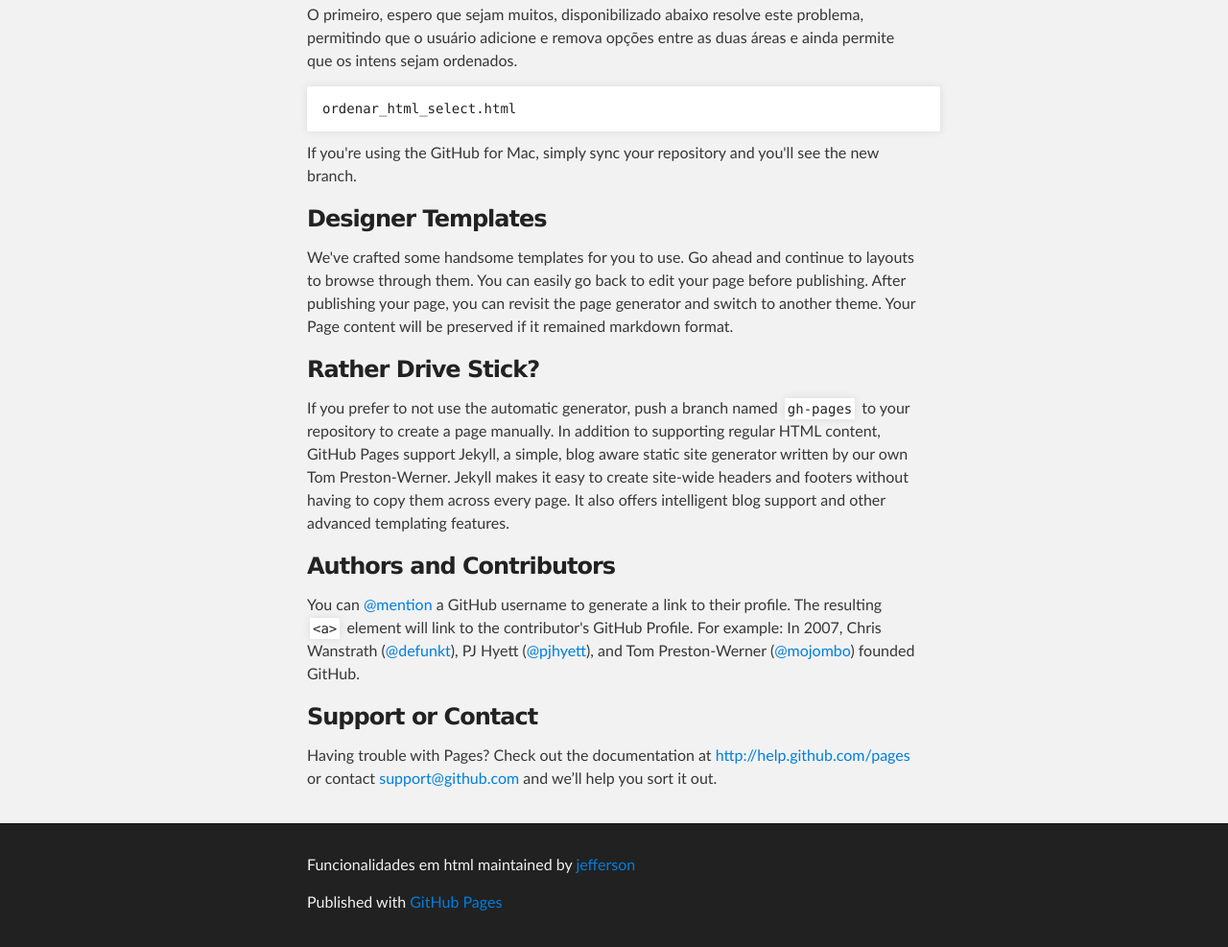
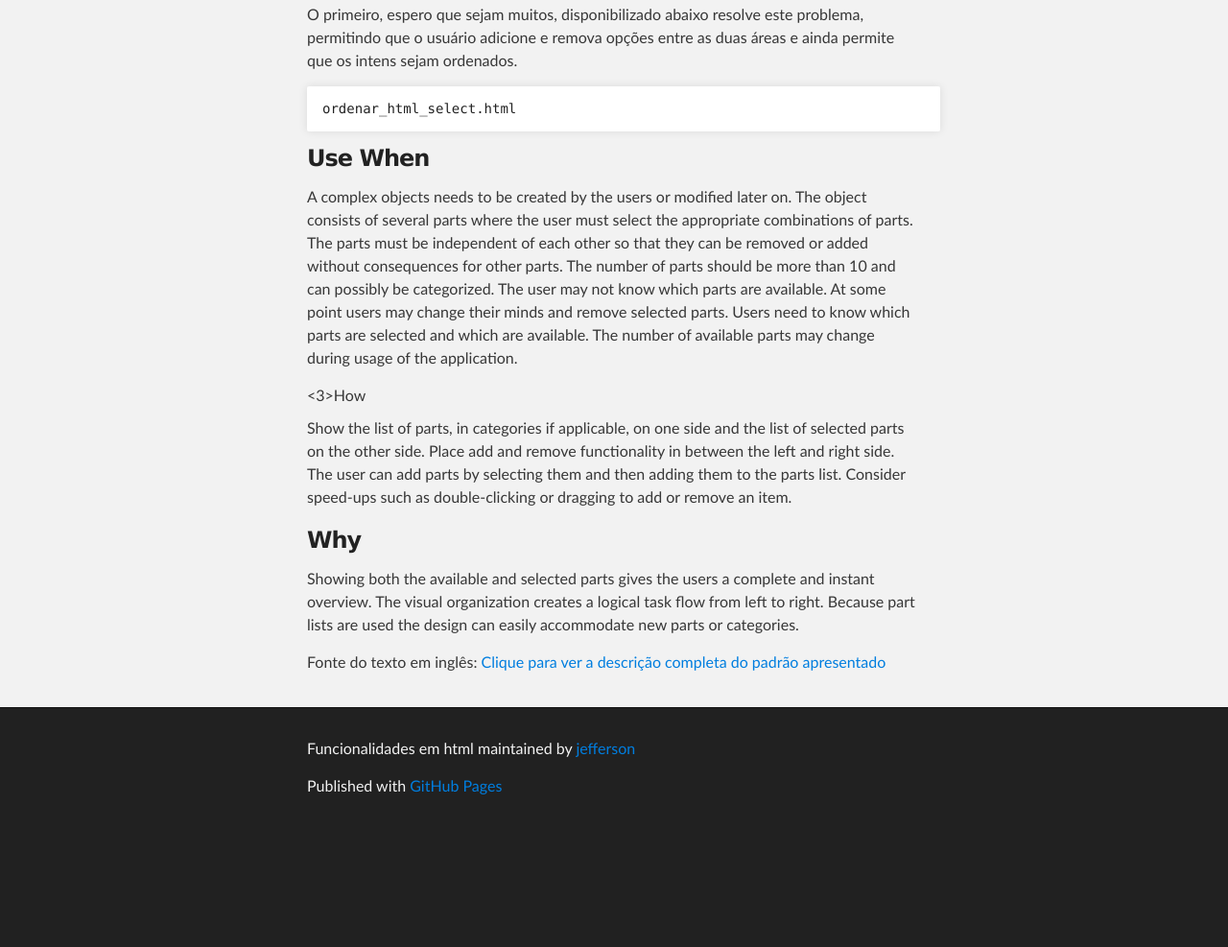
Before and after one commit to jefferson/funcionalidades_em_html, a plain HTML site: page index.html in a window 1280 px wide. Shown: the part 426-1413 px from the top of the page at 96% size. After the commit the page ends 1292 px from the top, so only its background shows below. Drawn offline with Linux system fonts and the light colour scheme.

Commit message:
descrevendo o problema referenciando o autor

```diff
--- a/index.html
+++ b/index.html
@@ -37,24 +37,19 @@
               O primeiro, espero que sejam muitos, disponibilizado abaixo resolve este problema, permitindo que o usuário adicione e remova opções entre as duas áreas e ainda permite que os intens sejam ordenados.
           </p>
 <pre><code>ordenar_html_select.html</code></pre>
-
-<p>If you're using the GitHub for Mac, simply sync your repository and you'll see the new branch.</p>
-
-<h3>Designer Templates</h3>
-
-<p>We've crafted some handsome templates for you to use. Go ahead and continue to layouts to browse through them. You can easily go back to edit your page before publishing. After publishing your page, you can revisit the page generator and switch to another theme. Your Page content will be preserved if it remained markdown format.</p>
-
-<h3>Rather Drive Stick?</h3>
-
-<p>If you prefer to not use the automatic generator, push a branch named <code>gh-pages</code> to your repository to create a page manually. In addition to supporting regular HTML content, GitHub Pages support Jekyll, a simple, blog aware static site generator written by our own Tom Preston-Werner. Jekyll makes it easy to create site-wide headers and footers without having to copy them across every page. It also offers intelligent blog support and other advanced templating features.</p>
-
-<h3>Authors and Contributors</h3>
-
-<p>You can <a href="https://github.com/blog/821" class="user-mention">@mention</a> a GitHub username to generate a link to their profile. The resulting <code>&lt;a&gt;</code> element will link to the contributor's GitHub Profile. For example: In 2007, Chris Wanstrath (<a href="https://github.com/defunkt" class="user-mention">@defunkt</a>), PJ Hyett (<a href="https://github.com/pjhyett" class="user-mention">@pjhyett</a>), and Tom Preston-Werner (<a href="https://github.com/mojombo" class="user-mention">@mojombo</a>) founded GitHub.</p>
-
-<h3>Support or Contact</h3>
-
-<p>Having trouble with Pages? Check out the documentation at <a href="http://help.github.com/pages">http://help.github.com/pages</a> or contact <a href="mailto:support@github.com">support@github.com</a> and we’ll help you sort it out.</p>
+          <h3>Use When</h3>
+          <p>
+          A complex objects needs to be created by the users or modified later on. The object consists of several parts where the user must select the appropriate combinations of parts. The parts must be independent of each other so that they can be removed or added without consequences for other parts. The number of parts should be more than 10 and can possibly be categorized. The user may not know which parts are available. At some point users may change their minds and remove selected parts. Users need to know which parts are selected and which are available. The number of available parts may change during usage of the application.
+          </p>
+          <3>How</h3>
+          <p>
+          Show the list of parts, in categories if applicable, on one side and the list of selected parts on the other side. Place add and remove functionality in between the left and right side. The user can add parts by selecting them and then adding them to the parts list. Consider speed-ups such as double-clicking or dragging to add or remove an item.
+          </p>
+          <h3>Why</h3>
+          <p>
+          Showing both the available and selected parts gives the users a complete and instant overview. The visual organization creates a logical task flow from left to right. Because part lists are used the design can easily accommodate new parts or categories.
+          </p>
+          <p>Fonte do texto em inglês: <a href="http://www.welie.com/patterns/showPattern.php?patternID=parts-selector">Clique para ver a descrição completa do padrão apresentado</a></p>
       </section>
     </div>
 
```
